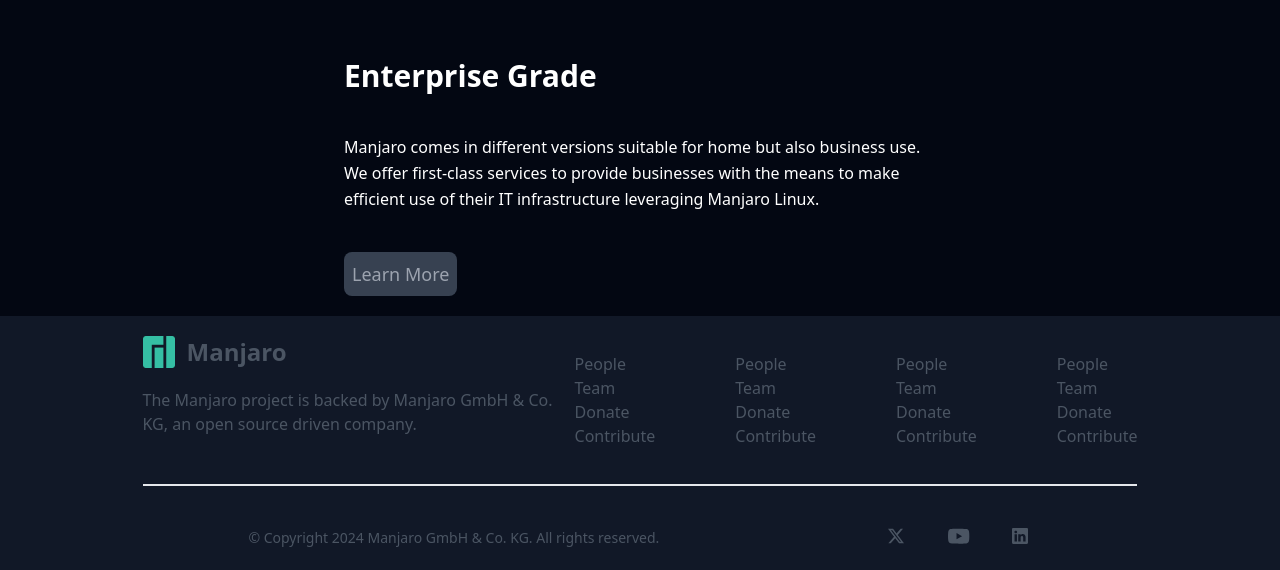
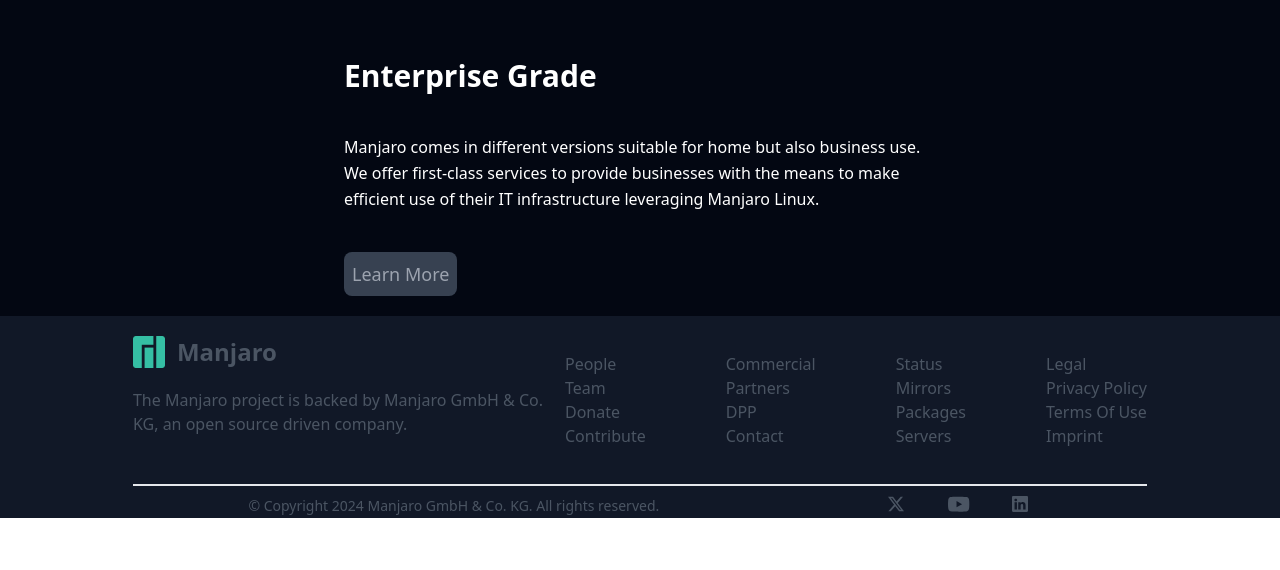
Before and after one commit to myselfanandvp/Manjaro_org_clone, a plain HTML site: page index.html in a window 1280 px wide. Shown: the part 2259-2829 px from the top of the page. After the commit the page ends 2777 px from the top, so only its background shows below. Drawn offline with nearby package versions, Linux system fonts and the light colour scheme.

Commit message:
footer spaceing corrected

```diff
--- a/index.html
+++ b/index.html
@@ -4,7 +4,7 @@
 <head>
     <meta charset="UTF-8">
     <meta name="viewport" content="width=device-width, initial-scale=1.0">
-    <title>Manjaro</title>
+    <title>Manjaro – The Linux for People and Organizations</title>
     <script src="https://cdn.tailwindcss.com"></script>
   <link rel="icon" type="images/jpeg" href="images/ff914b9344ae49b9d2e4fa02ba1e26bc98d0e85c.png">
 </head>
@@ -104,7 +104,7 @@
         <!-- section 4 end -->
 
 
-        <footer class="flex flex-col justify-center bg-gray-900 items-center p-5 text-gray-600 ">
+        <footer class="flex flex-col justify-center bg-gray-900 items-center pb-2 pt-5 px-5 text-gray-600 ">
             <div class="flex sm:flex-row flex-col justify-beween  items-center flex-wrap border-b-2">
                 <div class="flex flex-row  justify-between items-center flex-grow">
                     <div class="footer logo flex flex-col sm:w-[27rem] space-y-5">
@@ -135,31 +135,31 @@
 
 
                     <div class="flex flex-col justify-center">
-                        <h2>People</h2>
+                        <h2>Commercial</h2>
                         <ul>
-                            <li>Team</li>
-                            <li>Donate</li>
-                            <li>Contribute</li>
+                            <li>Partners</li>
+                            <li>DPP</li>
+                            <li>Contact</li>
                         </ul>
                     </div>
 
                     <div class="flex flex-col justify-center">
-                        <h2>People</h2>
+                        <h2>Status</h2>
                         <ul>
-                            <li>Team</li>
-                            <li>Donate</li>
-                            <li>Contribute</li>
+                            <li>Mirrors</li>
+                            <li>Packages</li>
+                            <li>Servers</li>
                         </ul>
                     </div>
 
 
 
                     <div class="flex flex-col justify-center ">
-                        <h2>People</h2>
+                        <h2>Legal</h2>
                         <ul>
-                            <li>Team</li>
-                            <li>Donate</li>
-                            <li>Contribute</li>
+                            <li>Privacy Policy</li>
+                            <li>Terms Of Use</li>
+                            <li>Imprint</li>
                         </ul>
                     </div>
 
@@ -174,7 +174,7 @@
         <div>
 
         </div>
-        <div class=" flex sm:flex-row flex-col bg-gray-900  justify-evenly items-center text-sm  flex-wrap p-5 text-gray-600 ">
+        <div class=" flex sm:flex-row flex-col bg-gray-900  justify-evenly items-center text-sm  flex-wrap px-5 text-gray-600 ">
 
 
                 <p>© Copyright 2024 Manjaro GmbH & Co. KG. All rights reserved.</p>
```
